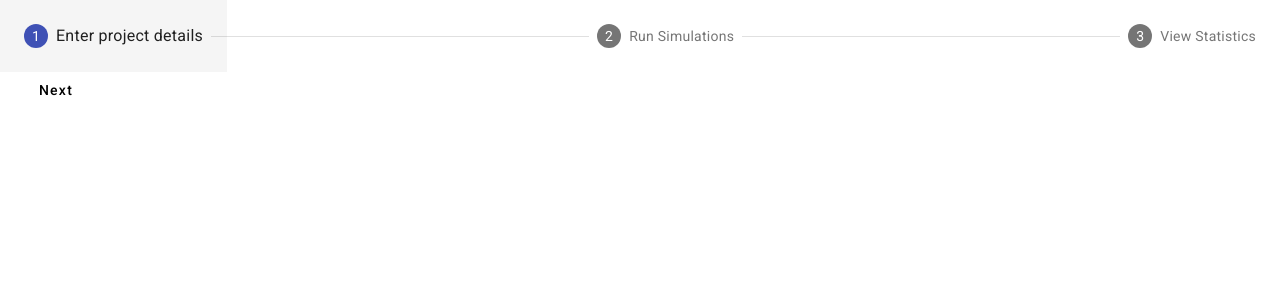
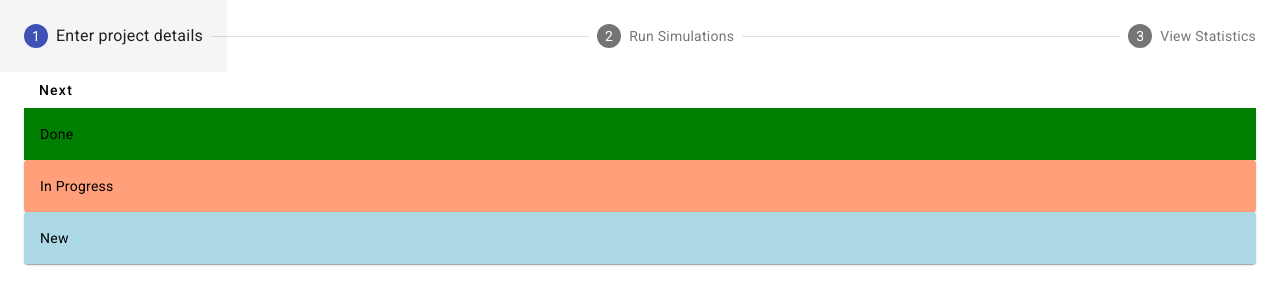
Before and after one commit to yetanotheranand/ser516-spring23-trinity-sbs, an Angular app in the folder sbs-driver/ui/: page / in a window 1280 px wide. Shown: the top 304 px of the page. Built offline with nearby package versions, Linux system fonts and the light colour scheme.

Commit message:
Created status cards

```diff
--- a/sbs-driver/ui/src/app/simulator/simulator.component.css
+++ b/sbs-driver/ui/src/app/simulator/simulator.component.css
@@ -0,0 +1,10 @@
+.grid-layout-custom{
+    width: 100%;
+    height: 50vh;
+  }
+
+mat-grid-tile{
+    width: 100%;
+    height: 30vh;
+    background-color: aqua;
+  }
--- a/sbs-driver/ui/src/app/simulator/simulator.component.html
+++ b/sbs-driver/ui/src/app/simulator/simulator.component.html
@@ -1,8 +1,26 @@
 <mat-stepper linear #stepper>
   <mat-step [editable]="isEditable">
     <ng-template matStepLabel>Enter project details</ng-template>
+
+
     <div>
       <button mat-button matStepperNext>Next</button>
+    </div>
+    <div>
+      <mat-card>
+        <mat-card-content style="background-color: green">Done</mat-card-content>
+      </mat-card>
+    </div>
+    <div>
+      <mat-card style="background-color: lightsalmon">
+        <mat-card-content>In Progress</mat-card-content>
+      </mat-card>
+    </div>
+    <div >
+      <mat-card style="background-color: lightblue">
+        <mat-card-content>New</mat-card-content>
+      </mat-card>
+
     </div>
   </mat-step>
   <mat-step [editable]="isEditable">
--- a/sbs-driver/ui/src/app/simulator/simulator.component.ts
+++ b/sbs-driver/ui/src/app/simulator/simulator.component.ts
@@ -6,6 +6,7 @@ import { ApiService } from '../services/api.service';
   templateUrl: './simulator.component.html',
   styleUrls: ['./simulator.component.css'],
 })
+
 export class SimulatorComponent {
   constructor(private api: ApiService) {}
   isEditable = true;
```
